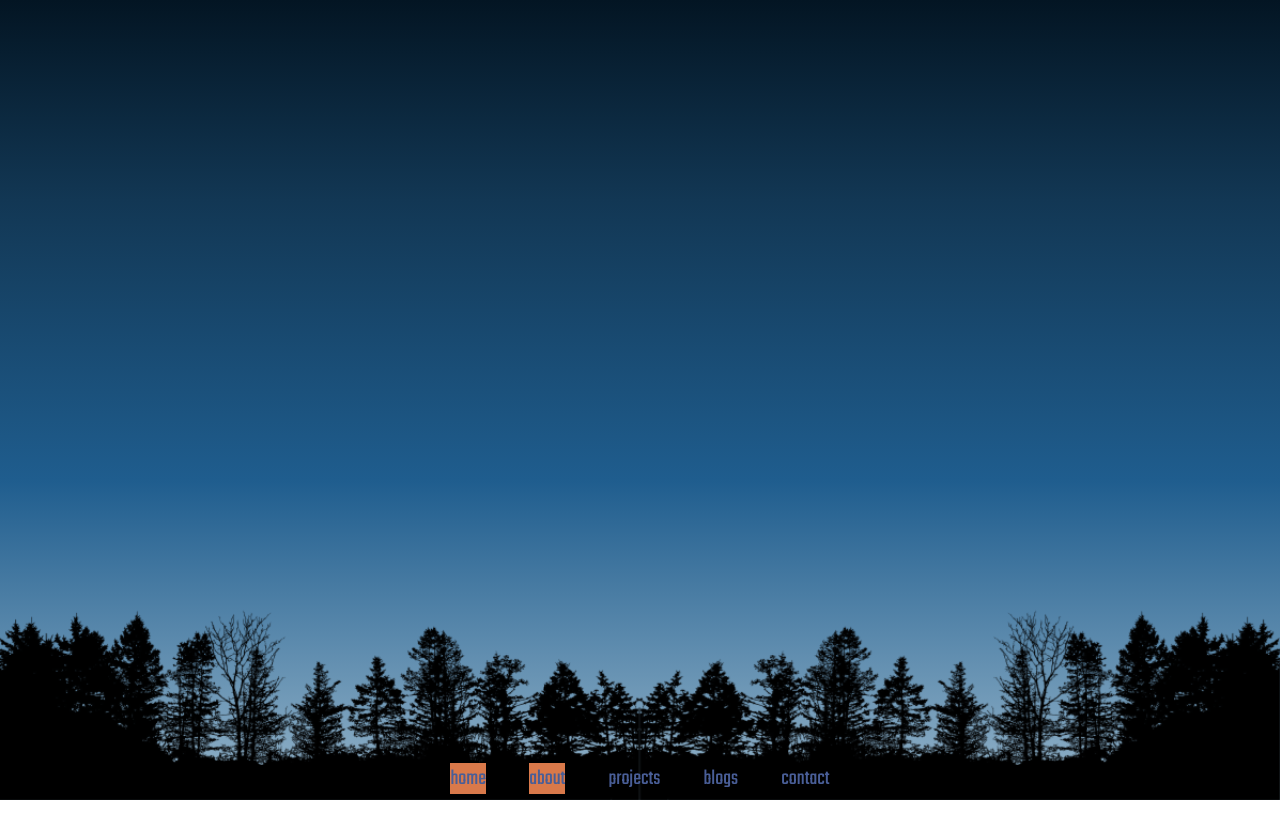
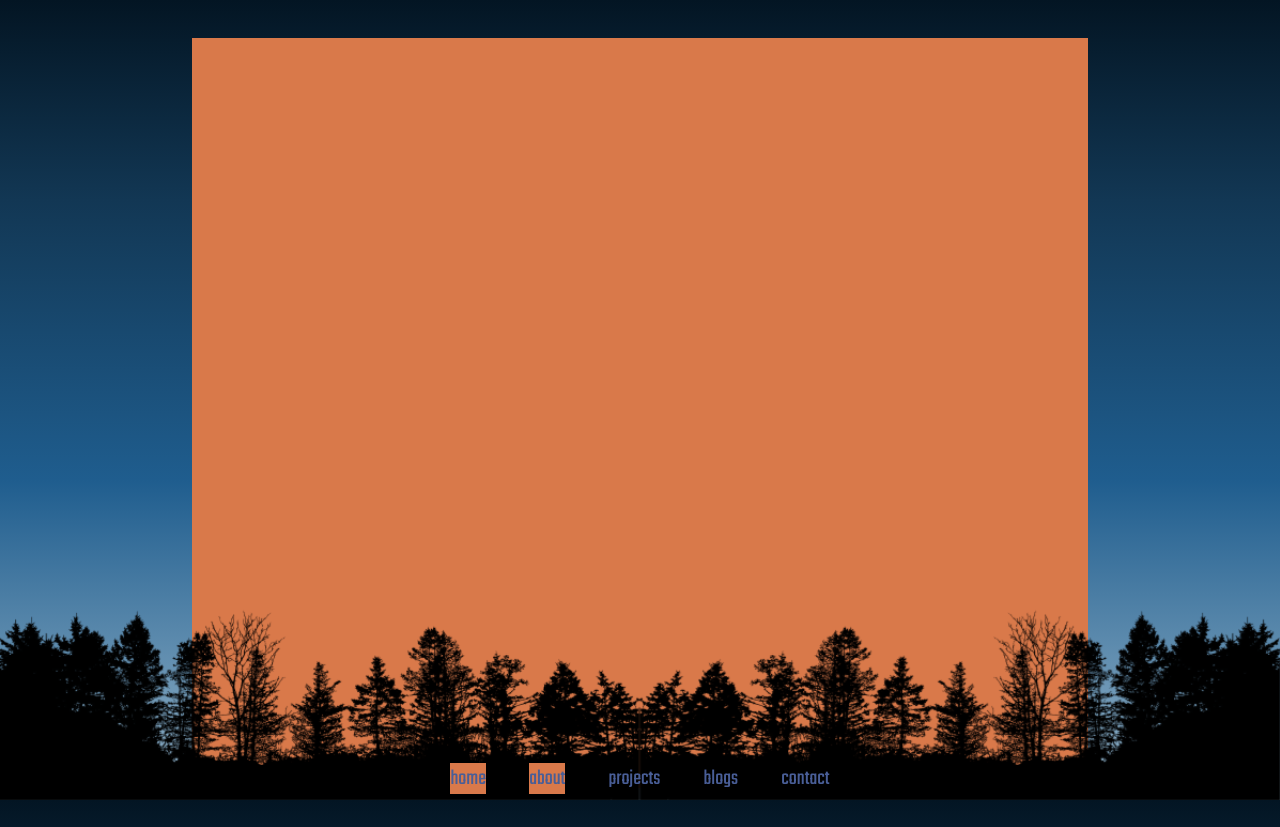
Before and after one commit to moshriguez/personal-portfolio, a React (Create React App) app in the folder personal-portfolio/: page /about in a window 1280 px wide. Before the commit the page ends 800 px from the top, so only its background shows below. Built offline with nearby package versions, Linux system fonts and the light colour scheme.

Commit message:
add height to watercolor div

```diff
--- a/personal-portfolio/src/App.css
+++ b/personal-portfolio/src/App.css
@@ -103,8 +103,9 @@ body {
 /*** WATERCOLOUR CONTAINER ***/
 .watercolour-container {
     background-color: rgb(217, 121, 74);
-    margin: auto;
+    margin: 3% auto;
     width: 70%;
+    height: 750px;
 }
 
 /*** MEDIA QUERIES ***/
```
